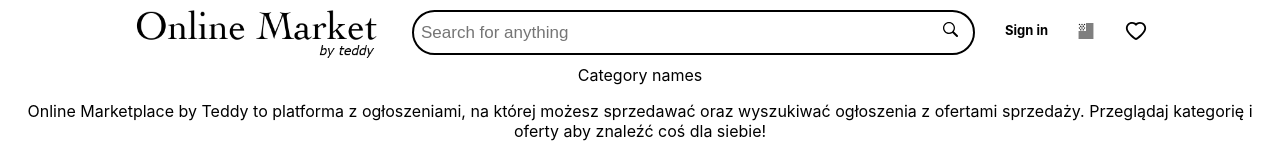
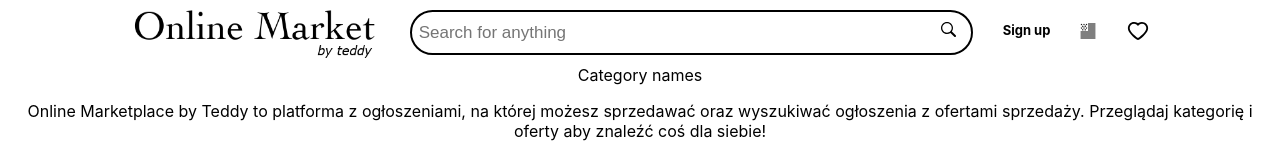
Before and after one commit to TadeQQ/online-item-marketplace, a Next.js app: page / in a window 1280 px wide. Shown: the top 158 px of the page. Built offline with nearby package versions, Linux system fonts and the light colour scheme; no server answers.

Commit message:
Change Link href after login to SignUp Page

```diff
--- a/components/Navbar/Navbar.tsx
+++ b/components/Navbar/Navbar.tsx
@@ -13,8 +13,8 @@ const Navbar = () => {
     <NavbarStyled.Nav>
       <Logo alt="Item Marketplace" src={logo} height={65} width={250} />
       <Search />
-      <Link legacyBehavior href="/Login">
-        <NavbarStyled.A>Sign in</NavbarStyled.A>
+      <Link legacyBehavior href="/SignUp">
+        <NavbarStyled.A>Sign up</NavbarStyled.A>
       </Link>
       <NavbarStyled.Flag>
         <GiUsaFlag />
```
